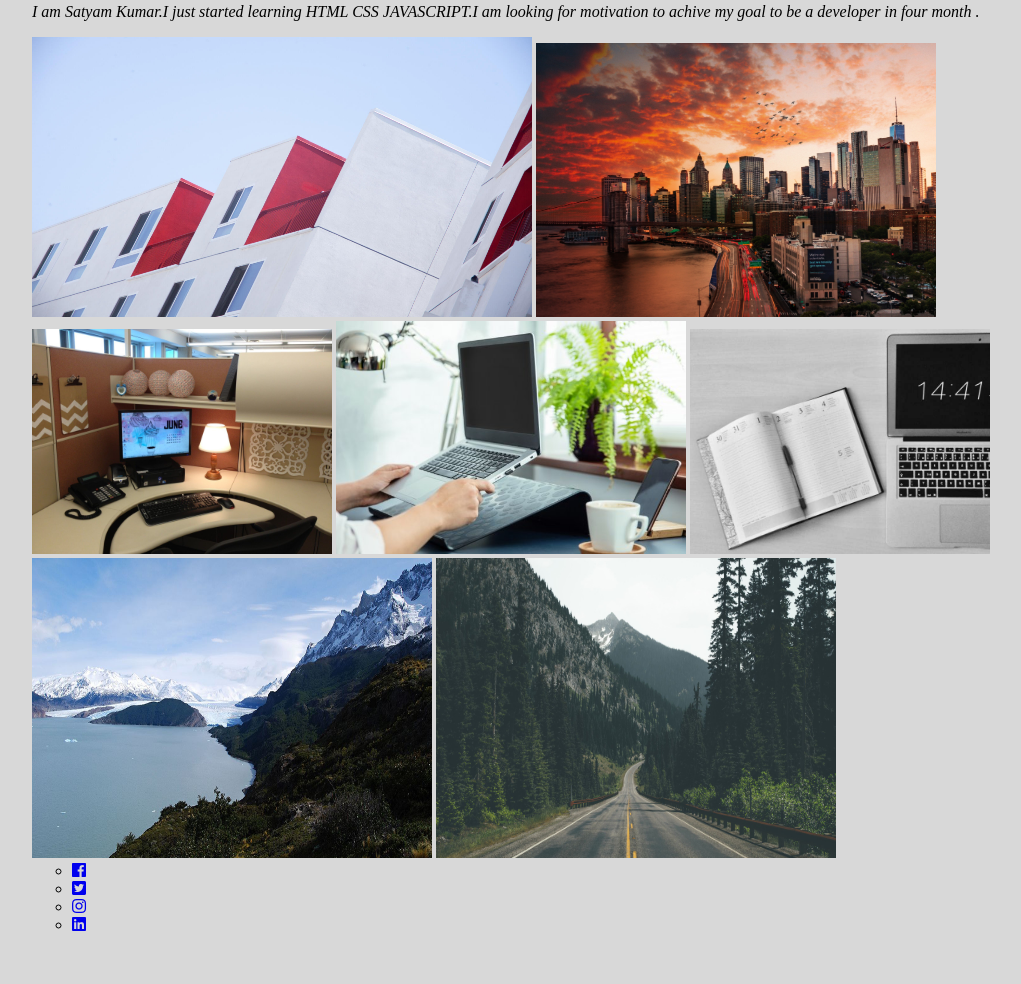
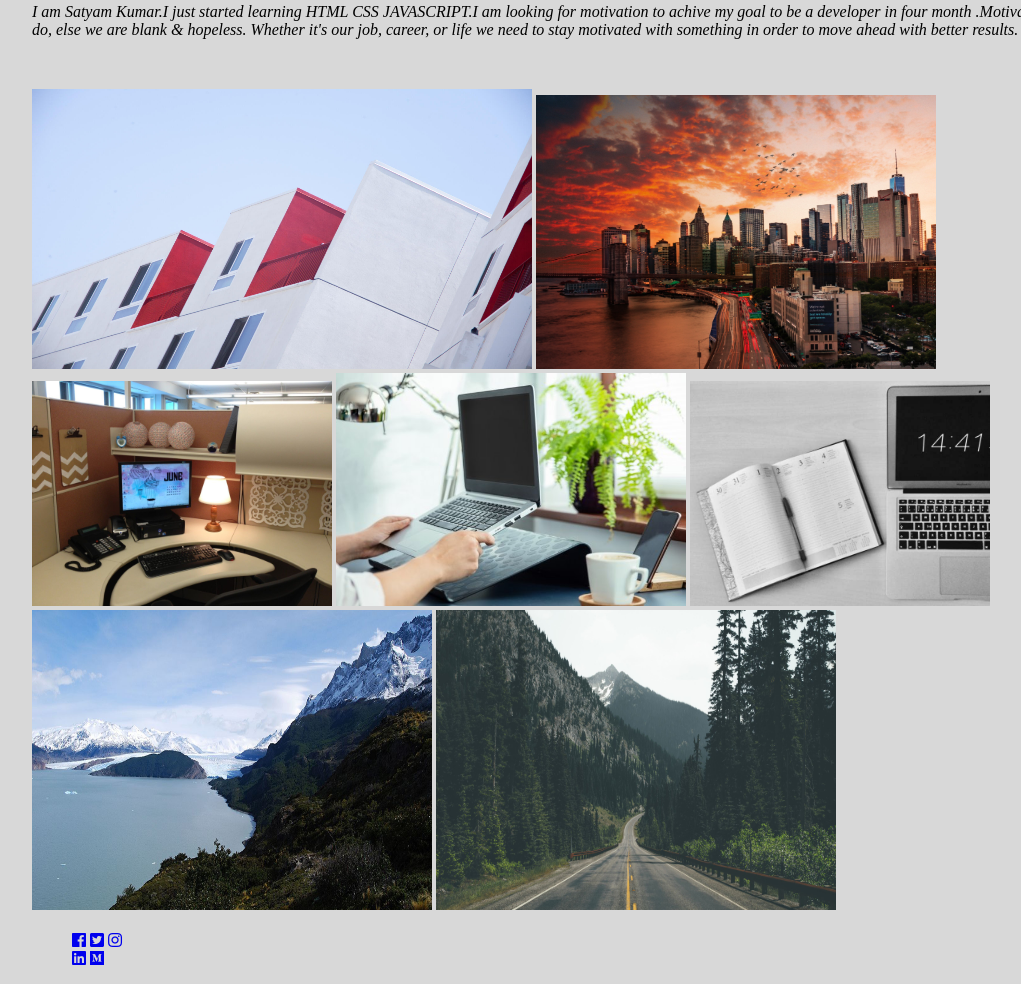
Before and after one commit to Byteyoda/Byteyoda.github.io, a plain HTML site: page index.html in a window 1280 px wide. Shown: the part 164-1148 px from the top of the page, without its empty margins (16-1037 px from the left). Before the commit the page ends 1114 px from the top, so only its background shows below. Drawn offline with Linux system fonts and the light colour scheme.

Commit message:
index.html

```diff
--- a/index.html
+++ b/index.html
@@ -1,12 +1,13 @@
 <!DOCTYPE html>
 <html>
 <title>My webpage</title>
+
+    <link rel="shortcut icon" type="image/png" href="images/favicon.png">
 
 
 
  <br>
 <head>
-      <link rel="icon" type="image/png" href="images/favicon.png">
       <link rel="stylesheet" href="https://use.fontawesome.com/releases/v5.7.0/css/all.css" integrity="sha384-lZN37f5QGtY3VHgisS14W3ExzMWZxybE1SJSEsQp9S+oqd12jhcu+A56Ebc1zFSJ" crossorigin="anonymous">
       <link rel="shortcut icon" type="image/jpg" href="images/chain.jpg">
       <link rel="stylesheet"  href="style.css">
@@ -22,9 +23,9 @@
             <div>
                  <ul>
                      <h2>HELLO.</h2>
-                     <p>I am Satyam Kumar.I just started learning HTML CSS JAVASCRIPT.I am looking for motivation to achive my goal to be a developer in four month .</p>
-                  </ul>
-                  <ul>
+                     <p>I am Satyam Kumar.I just started learning HTML CSS JAVASCRIPT.I am looking for motivation to achive my goal to be a developer in four month .Motivation is important in everything we do, else we are blank & hopeless. Whether it's our job, career, or life we need to stay motivated with something in order to move ahead with better results.</p>
+                  </ul><br>
+                  <ul class="images">
                      <img src="images\image carrd.jpg" title="house" alt="" style="width: 500px;height: 280px;">
                      <img src="images\city style.jpg" alt="" style="width: 400px;height= 300px;">
                  <br>
@@ -34,11 +35,13 @@
               <br>
                       <img src="images\mountain glacier.png" alt="" style="width: 400px;height: 300px;">
                       <img src="images\road in mountain.jpg" alt="" style="width: 400px;height: 300px;">
-                  <ul class="social-menu">
-                      <li><a href="https://www.facebook.com/"><i class="fab fa-facebook"></i></a></li>
-                      <li><a href="https://twitter.com/home"><i class="fab fa-twitter-square"></i></a></li>
-                      <li><a href="https://www.instagram.com/?hl=en"><i class="fab fa-instagram"></i></a></li>
-                      <li><a href="https://www.linkedin.com/in/ satyam-kumar-49486712a/https://www.linkedin.com/in/satyam-kumar-49486712a/"><i class="fab fa-linkedin"></i></a></li>
+
+                  <ul class="social-menu"><br>
+                      <a href="https://www.facebook.com/"><i class="fab fa-facebook"></i></a>
+                      <a href="https://twitter.com/home"><i class="fab fa-twitter-square"></i></a>
+                      <a href="https://www.instagram.com/?hl=en"><i class="fab fa-instagram"></i></a><br>
+                      <a href="https://www.linkedin.com/in/ satyam-kumar-49486712a/https://www.linkedin.com/in/satyam-kumar-49486712a/"><i class="fab fa-linkedin"></i></a>
+                      <a href="https://medium.com/topic/popular"><i class="fab fa-medium"></i></a>
 
                   </ul>
                   </ul>
--- a/style.css
+++ b/style.css
@@ -12,7 +12,11 @@ h2{
 p{
     font-style: italic;
 }
-.social-menu ul{
-	position: absolute;
+social-menu{
+	 padding: 20px;
+  font-size: 30px;
+  width: 50px;
+  text-align: center;
+  text-decoration: none;
 
 }
```
